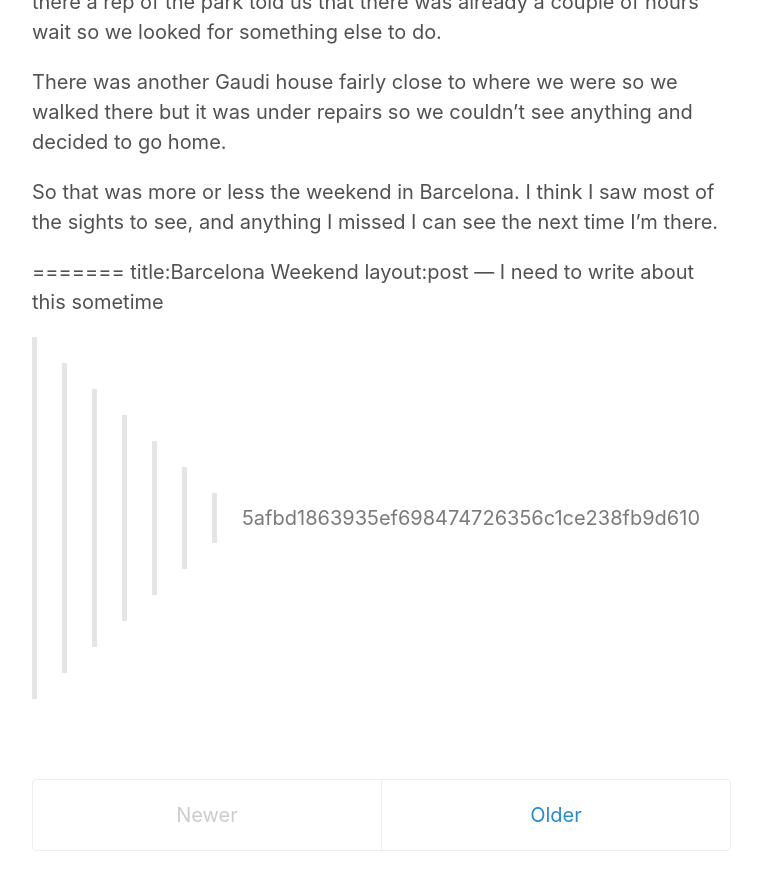
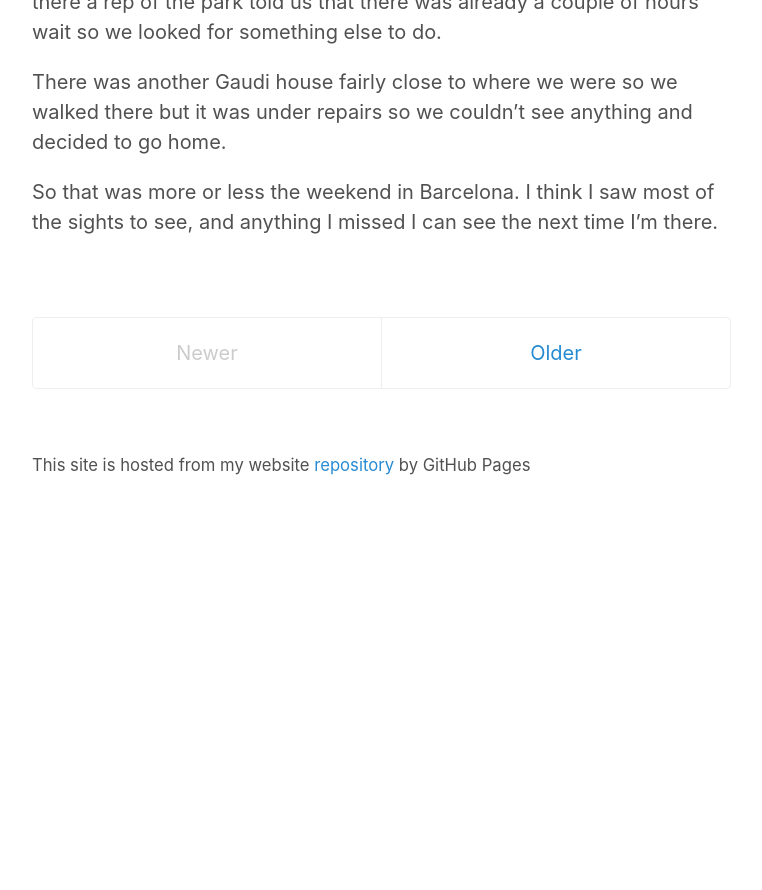
Before and after one commit to L-Warlok/l-warlok.github.io, a Jekyll site: the page built from _posts/2016-05-22-Barcelona.markdown, in a window 1280 px wide and 900 px high, scrolled down 2763 px. Shown: the top 890 px of the window, without its empty margins (258-1020 px from the left). Built offline with Jekyll 4.4.1, drawn with Linux system fonts in a browser that asks for light colours; after the commit the page ends 3282 px from its top, so only the background shows below that.

Commit message:
Trimmed random artifacts from a post

```diff
--- a/_posts/2016-05-22-Barcelona.markdown
+++ b/_posts/2016-05-22-Barcelona.markdown
@@ -46,10 +46,3 @@ We had to leave on Monday. I wanted to go and see the parts of the park that we
 There was another Gaudi house fairly close to where we were so we walked there but it was under repairs so we couldn't see anything and decided to go home.
 
 So that was more or less the weekend in Barcelona. I think I saw most of the sights to see, and anything I missed I can see the next time I'm there.
-
-=======
-title:Barcelona Weekend
-layout:post
----
-I need to write about this sometime
->>>>>>> 5afbd1863935ef698474726356c1ce238fb9d610
```
